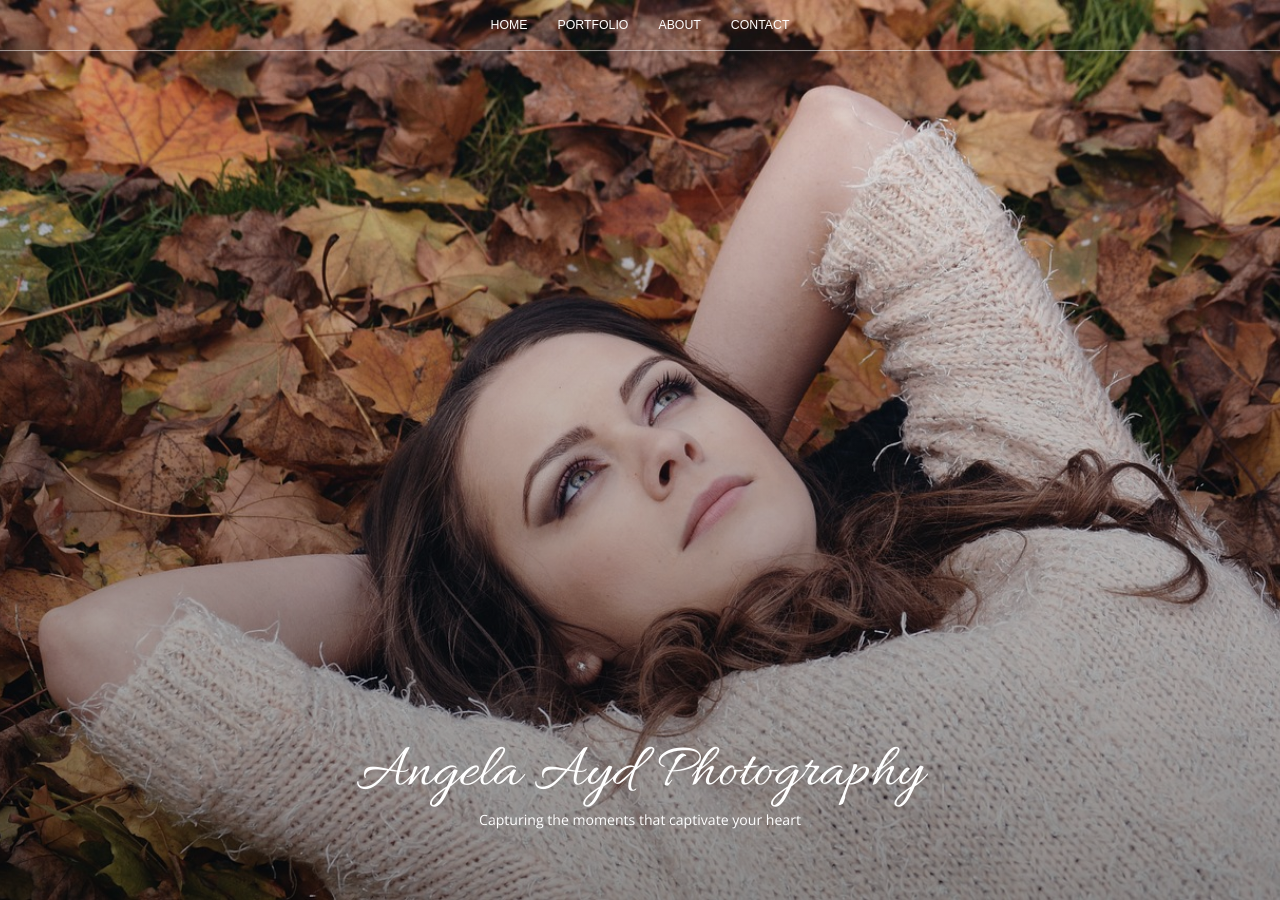
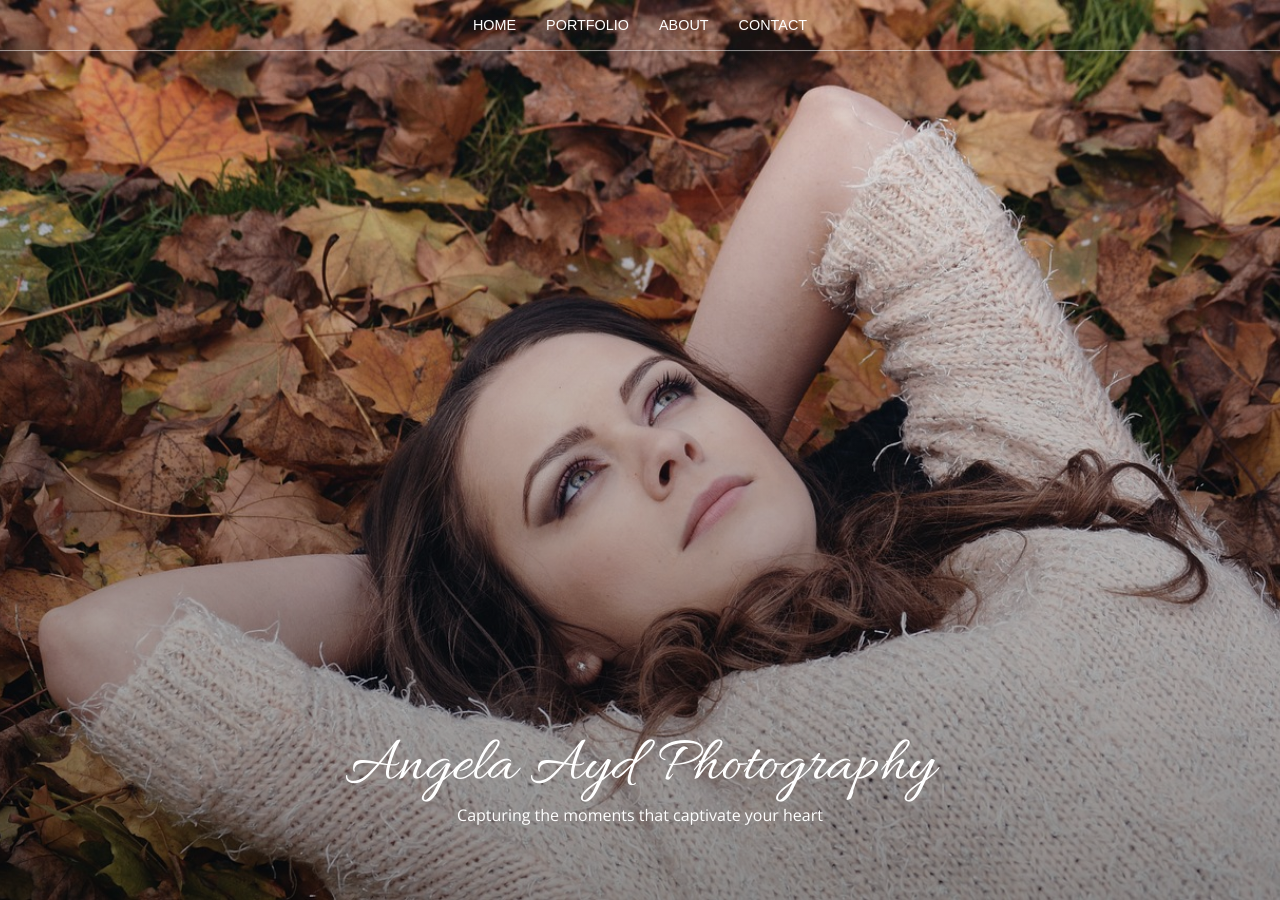
Before and after one commit to adamayd/angelaaydphotography, a Jekyll site: the page built from index.md, in a window 1280 px wide and 900 px high. Built offline with Jekyll 4.4.1, drawn with Linux system fonts in a browser that asks for light colours.

Commit message:
reset font-sizes after removing theme

```diff
--- a/_sass/_base.scss
+++ b/_sass/_base.scss
@@ -23,7 +23,7 @@
   margin: 0;
   color: $font-color;
   font-family: $font-style;
-  font-size: 1.1em;
+  font-size: 1em;
   line-height: 1.6;
   -webkit-font-smoothing: antialiased;
 }
--- a/_sass/_footer.scss
+++ b/_sass/_footer.scss
@@ -13,7 +13,7 @@
 .footer__section {
   width: 25%;
   padding-right: 30px;
-  font-size: 0.6em;
+  font-size: 0.9em;
   font-family: 'Muli', sans-serif;
   color: $link-color;
 }
--- a/_sass/_header.scss
+++ b/_sass/_header.scss
@@ -22,7 +22,7 @@
   color: #fff;
   font-family: 'Allura', cursive;
   font-weight: 400;
-  font-size: 3.5em;
+  font-size: 4em;
   margin: 0;
 }
 
@@ -30,5 +30,4 @@
   color: #fff;
   margin-top: -15px;
   font-weight: 400;
-  font-size: 0.8em;
 }
--- a/_sass/_navigation.scss
+++ b/_sass/_navigation.scss
@@ -37,7 +37,7 @@
 .nav__link {
   text-decoration: none;
   text-transform: uppercase;
-  font-size: 0.7em;
+  font-size: 0.9em;
   color: #fff;
   display: block;
   padding: 15px;
```
